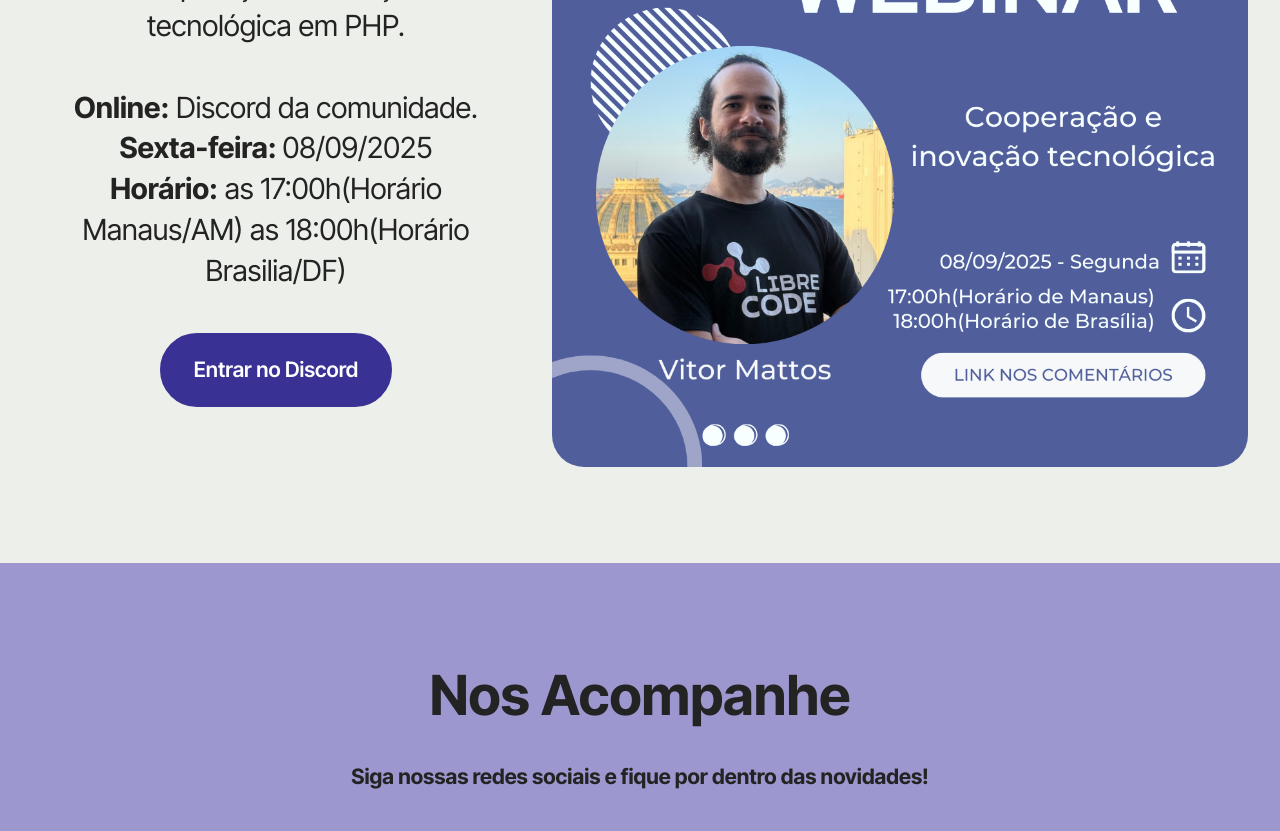
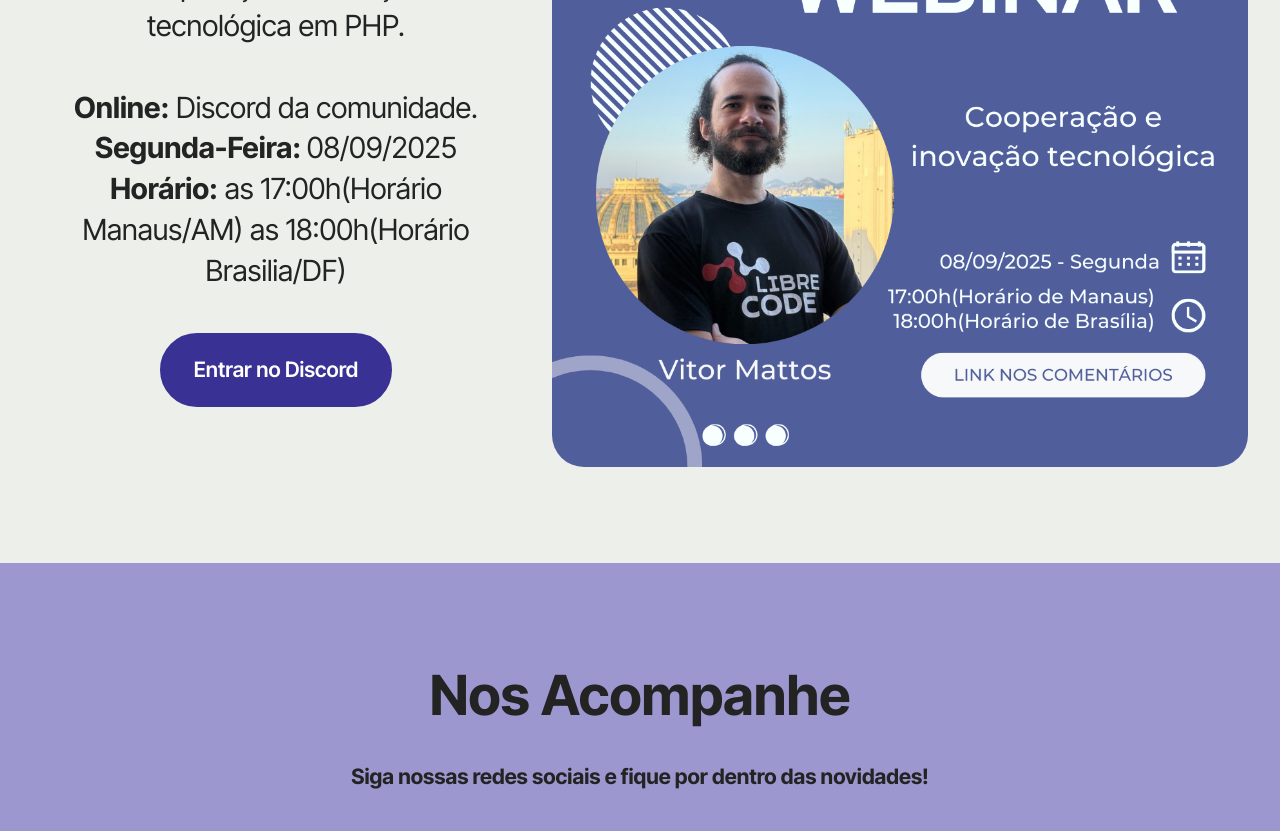
Before and after one commit to PHP-Manaus/php-manaus.github.io, a plain HTML site: page index.html in a window 1280 px wide. Shown: the part 2620-3451 px from the top of the page. Drawn offline with nearby package versions, Linux system fonts and the light colour scheme; files whose address does not match are found by name.

Commit message:
Atualização do dia da semana

```diff
--- a/index.html
+++ b/index.html
@@ -179,7 +179,7 @@
 						<strong>Online:</strong> Discord da comunidade.
 						<br>
 						<!--Data-->
-						<strong>Sexta-feira: </strong>
+						<strong>Segunda-Feira: </strong>
 						08/09/2025
 						<br>
 						<!--Hora e Local-->
```
